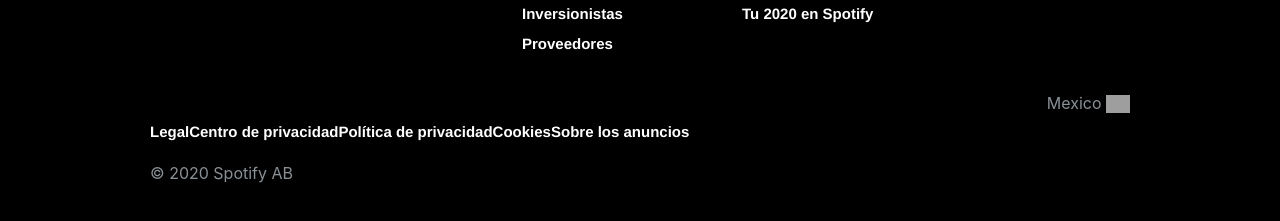
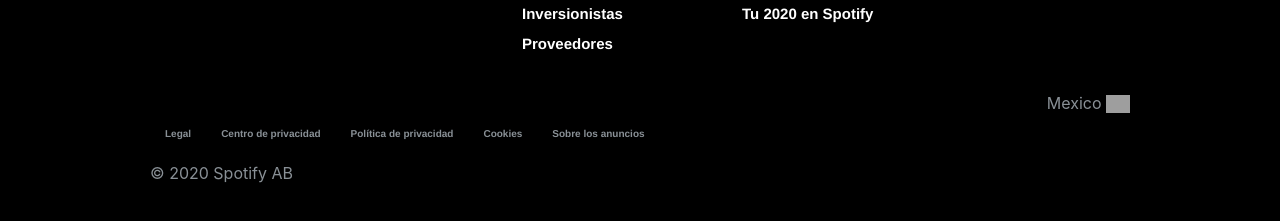
Before and after one commit to NathalyNDC/repoEquipo, a plain HTML site: page index.html in a window 1280 px wide. Shown: the part 831-1052 px from the top of the page. Drawn offline with nearby package versions, Linux system fonts and the light colour scheme; grey boxes are pictures that could not be loaded.

Commit message:
cFinal-no subido

```diff
--- a/styles.css
+++ b/styles.css
@@ -126,17 +126,25 @@
         color: #1DB954
      }
 
+   .link-fot {
 
+    margin: 0 15px !important;
+   }
+
+   .link-fot a {
+    color: #899096 !important;
+    font-size: 10px;
+   }
 .country, .links{
     color: #899096;
 }
 
-.links{
+.bot-links .links{
     display: grid;
     grid-template-columns: 1fr 1fr;
 }
 
-.link-fot{
+.bot-links .link-fot{
     display: inline-block;
     margin: 10px 10px 10px 0px;
     transition: 5sg;
```
